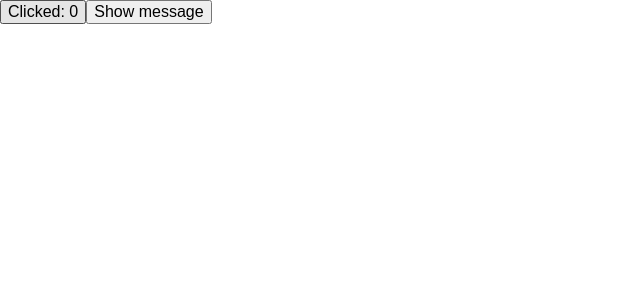
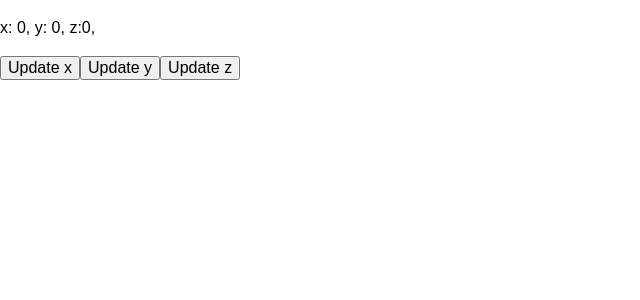
Before and after one commit to Yurii131178/react, a React (Vite) app: page / in a window 1280 px wide. Shown: the top 300 px of the page, without its empty margins (0-640 px from the left). Built offline with nearby package versions, Linux system fonts and the light colour scheme.

Commit message:
object update

```diff
--- a/src/components/App.tsx
+++ b/src/components/App.tsx
@@ -72,7 +72,6 @@
 // Випадкові числа – нестабільні
 // Час або дата – генерують нове значення при кожному рендері
 
-
 // Якщо у вас немає унікального id, і список не редагується, можна тимчасово використати індекс елемента масиву:
 
 // interface Book {
@@ -100,7 +99,6 @@
 // }
 
 // Використовуйте індекси тільки тоді, коли впевнені, що порядок елементів не змінюється. У реальних додатках об’єкти майже завжди мають id.
-
 
 ///////////////////////////////////
 //-----Обробка подій------------//
@@ -130,8 +128,6 @@
 //       <br />
 //       <button onClick={() => console.log("Clicked!")}>Click me! // інлайн-функція передається прямо в JSX </button>;
 
-
-
 //       <h1>Best selling</h1>
 
 //       <Product
@@ -152,13 +148,10 @@
 //       />
 //       <Alert type="error" message="Please, settle the due amount" />
 
-
-
 //       <Button variant="primary" text="Login" />
 //       <Button variant="secondary" text="Follow" />
 //       <br />
 //       <br />
-
 
 //     </>
 //   );
@@ -197,8 +190,6 @@
 
 // (event: React.EventType<HTMLElementType>)
 
-
-
 // React.EventType – тип події (MouseEvent, ChangeEvent, FormEvent тощо).
 // HTMLElementType – тип елемента, до якого прив’язаний обробник (HTMLButtonElement, HTMLInputElement тощо).
 
@@ -220,8 +211,6 @@
 // У React локальні змінні не зберігаються між рендерами і не викликають оновлення інтерфейсу.
 
 // Спробуємо підраховувати кліки за допомогою звичайної змінної:
-
-
 
 // export default function App() {
 //   let clicks = 0;
@@ -475,7 +464,6 @@ export default function ClickCounter() {
     }
   */
 
-
 // Результат: кнопки рахують окремо. Але що, якщо ми хочемо рахувати разом?
 
 // src/App.tsx
@@ -535,35 +523,35 @@ export default function App() {
 Відображає або ховає повідомлення (isOpen)
  */
 //=========================================//
-import { useState } from "react";
+// import { useState } from "react";
 
-export default function App() {
-    const [count, setCount] = useState(0);
-    const [isOpen, setIsOpen] = useState(false);
+// export default function App() {
+//     const [count, setCount] = useState(0);
+//     const [isOpen, setIsOpen] = useState(false);
 
-    const handleClick = () => {
-        setCount(count + 1);
-    };
+//     const handleClick = () => {
+//         setCount(count + 1);
+//     };
 
-    const toggleMessage = () => {
-        setIsOpen(!isOpen);
-    };
+//     const toggleMessage = () => {
+//         setIsOpen(!isOpen);
+//     };
 
-    return (
-        <>
-            <button onClick={handleClick}>
-                Clicked: {count}
-            </button>
-            <button onClick={toggleMessage}>{isOpen ? "Hide message" : "Show message"}
+//     return (
+//         <>
+//             <button onClick={handleClick}>
+//                 Clicked: {count}
+//             </button>
+//             <button onClick={toggleMessage}>{isOpen ? "Hide message" : "Show message"}
 
-            </button>
+//             </button>
 
-            {isOpen &&
-                <p>🎉 Surprise! You toggled me.</p>
-            }
-        </>
-    );
-}
+//             {isOpen &&
+//                 <p>🎉 Surprise! You toggled me.</p>
+//             }
+//         </>
+//     );
+// }
 //=========================================//
 //Кожен стан працює незалежно. Зміна count не впливає на isOpen, і навпаки. Це дозволяє створювати прості, зрозумілі компоненти навіть з кількома логіками всередині.
 
@@ -608,3 +596,110 @@ export default function App() {
 //   </>
 // );
 // Ми спочатку створюємо змінну message, а потім вставляємо її у JSX.
+//..................................................................//
+
+//---------------Оновлення обʼєктів-----------------//
+//Стан компонента може містити будь-який тип даних, у тому числі об’єкти. Наприклад, збережемо координати x та y в одному об’єкті.
+//===============================================//
+// import { useState } from "react";
+
+// interface Values {
+//   x: number;
+//   y: number;
+// }
+
+// export default function App() {
+//   const [values, setValues] = useState<Values>({ x: 0, y: 0 });
+
+//   //Стан у React – тільки для читання. Якщо змінити його напряму, React не помітить змін і не оновить інтерфейс. Не можна змінювати об'єкт напряму!
+// //   const updateX = () => {
+// // 	// ❌ Це мутація, так не можна
+// //   values.x += 1;
+//   //  };
+//   // Завжди створюйте новий об’єкт і використовуйте оператор spread (...) для оновлення стану через setValues. Інакше ви випадково видалите інші поля, наприклад, y.
+
+//   const updateX = () => {
+//     setValues({
+//       ...values,
+//       x: values.x + 1,
+//     });
+//     //----------------------------------------------//
+// //Створюємо новий об'єкт, використовуючи оператор розпакування ...values, щоб зберегти всі інші властивості (y).
+// // Змінюємо лише x, додаючи 1.
+// // Це правильний спосіб оновлення вкладених значень в об’єкті стану.
+// //------------------------------------------------------//
+//   };
+//   const updateY = () => {
+//     setValues({
+//       ...values,
+//       y: values.y + 1,
+//     });
+
+//   };
+
+//   return (
+//     <div>
+//       <p>x: {values.x}, y: {values.y}</p>
+//       <button onClick={updateX}>Update x</button>
+//       <button onClick={updateY}>Update y</button>
+//     </div>
+//   );
+// }
+//===========================================//
+// Універсальна функція оновлення
+
+// Якщо потрібно однотипно оновлювати кілька полів об’єкта, не обов’язково створювати окрему функцію для кожного поля (updateX, updateY тощо). Можна зробити одну універсальну функцію, яка приймає ключ поля, яке потрібно змінити.
+
+// const updateValue = (key: keyof Values) => {
+//   setValues({
+//     ...values,
+//     [key]: values[key] + 1,
+//   });
+// };
+
+// Так не потрібно дублювати код, і він стає компактнішим і масштабованим (наприклад, якщо з’явиться поле z, не доведеться нічого переписувати)
+
+// Що тут відбувається:
+// keyof Values – означає "всі назви полів в інтерфейсі Values" і обмежує аргумент key до ключів об’єкта Values, тобто "x" або "y".
+// values[key] + 1 – читає поточне значення поля.
+// [key]: ... – оновлює лише це поле, не чіпаючи інші.
+
+// Тепер, коли ми зробили універсальну функцію updateValue, яка приймає ім’я поля ("x" або "y"), можемо викликати її з різними аргументами – напряму в JSX:
+
+// <button onClick={() => updateValue("x")}>Update x</button>
+// <button onClick={() => updateValue("y")}>Update y</button>
+
+// Це чисто, компактно і масштабовано. Якщо згодом з’явиться поле z, вам не потрібно буде переписувати всю логіку – достатньо просто викликати updateValue("z").
+//======================================//
+//======================================//
+//==переришемо задачу==//
+import { useState } from "react";
+interface Values {
+  x: number;
+  y: number;
+  // додамо ще одне поле
+  z: number;
+}
+
+export default function App() {
+  const [values, setValues] = useState<Values>({ x: 0, y: 0, z: 0 });
+
+  const updateValue = (key: keyof Values) => {
+    setValues({
+      ...values,
+      [key]: values[key] + 1,
+    });
+  };
+
+  return (
+    <div>
+      <p>
+        x: {values.x}, y: {values.y}, z:{values.z},
+      </p>
+      <button onClick={() => updateValue("x")}>Update x</button>
+      <button onClick={() => updateValue("y")}>Update y</button>
+      <button onClick={() => updateValue("z")}>Update z</button>
+    </div>
+  );
+}
+//=====================================//
```
